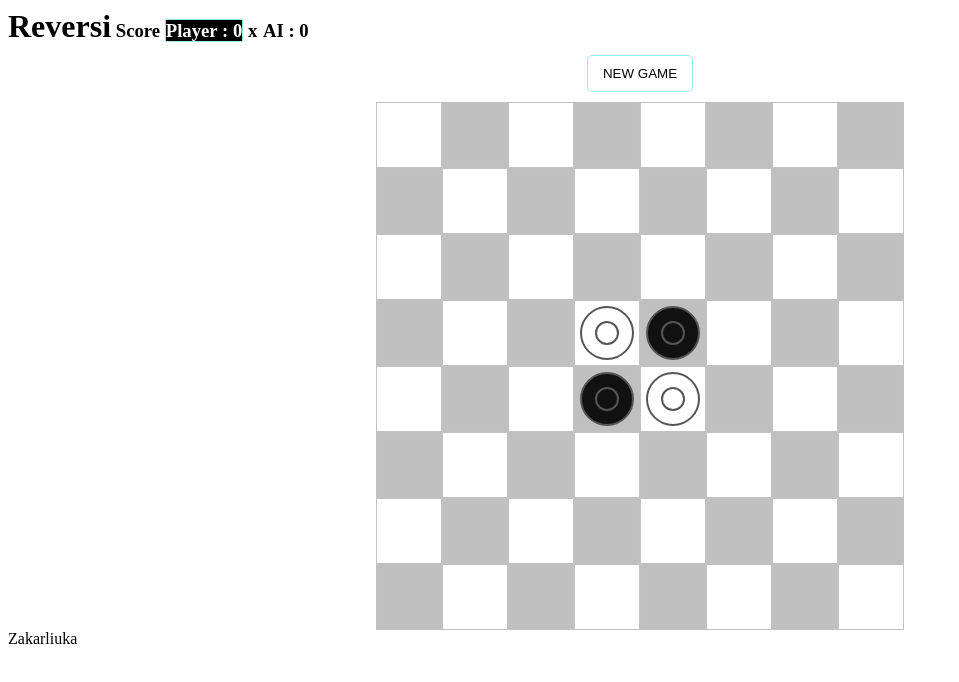
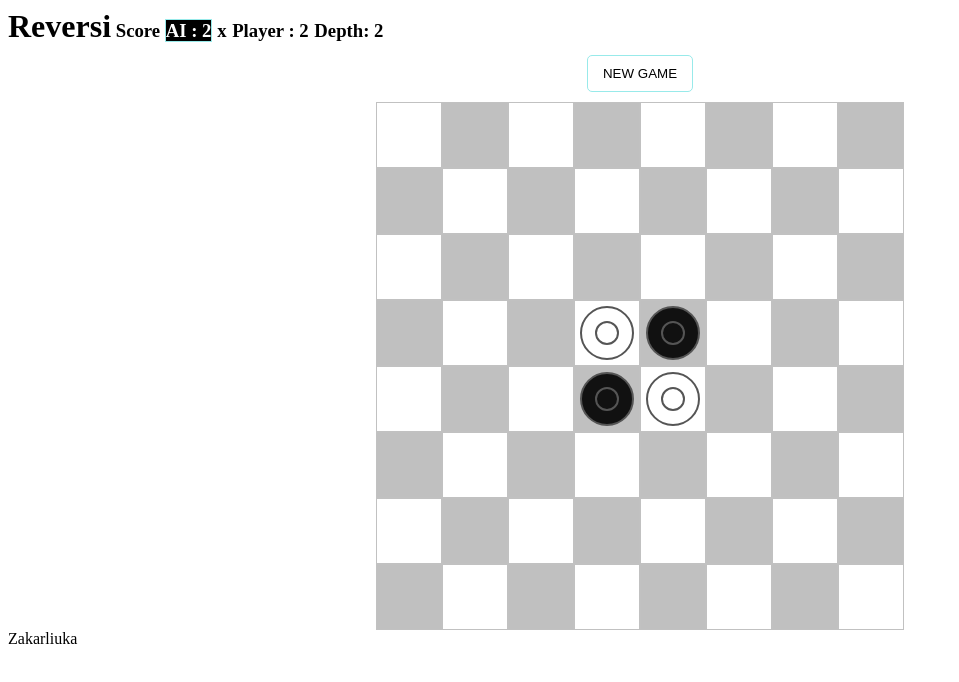
Before and after one commit to zakarliuka/reversi, an Angular app: page / in a window 1280 px wide. Both pictures are taken after a click on the button "START GAME". Shown: the top 682 px of the page, without its empty margins (0-959 px from the left). Built offline with nearby package versions, Linux system fonts and the light colour scheme.

Commit message:
added AI

```diff
--- a/src/app/app.component.html
+++ b/src/app/app.component.html
@@ -1,5 +1,5 @@
 <h1>Reversi</h1>
-<h3 *ngIf="!isGameOver">
+<h3 *ngIf="!isGameOver || score[0] + score[1] > 5">
   Score
   <span class="black" [ngClass]="{ active: cur === -1 }">
     {{ names[0] }} : {{ score[0] }}</span
@@ -8,6 +8,7 @@
   <span [ngClass]="{ active: cur === 1 }">
     {{ names[1] }} : {{ score[1] }}
   </span>
+  Depth: {{ depth }}
 </h3>
 
 <div class="winner" *ngIf="isGameOver && score[0] + score[1] > 5">
@@ -26,12 +27,16 @@
 <div class="initBlock">
   <h3 *ngIf="isGameOver">Select color:</h3>
 
-  <form [formGroup]="initPlayer" *ngIf="isGameOver">
+  <form *ngIf="isGameOver" [formGroup]="initPlayer" (ngSubmit)="startGame()">
     <input type="radio" formControlName="player" value="1" /> White
     <input type="radio" formControlName="player" value="-1" /> Black
+
+    <div class="newline">
+      Depth: <input type="number" formControlName="depth" />
+    </div>
+    <button type="submit">Start Game</button>
   </form>
 
-  <button *ngIf="isGameOver" (click)="startGame()">Start Game</button>
   <button *ngIf="!isGameOver" (click)="newGame()">New Game</button>
 </div>
 
--- a/src/app/app.component.ts
+++ b/src/app/app.component.ts
@@ -1,6 +1,12 @@
 import { Component, OnInit } from "@angular/core";
-import { FormControl, FormGroup } from "@angular/forms";
-import { isFieldValid, flipBoard, getScore, isGameOver } from "./logic";
+import { FormControl, FormGroup, Validators } from "@angular/forms";
+import {
+  isFieldValid,
+  flipBoard,
+  getScore,
+  isGameOver,
+  bestMove
+} from "./logic";
 
 export interface Point {
   x: number;
@@ -14,7 +20,9 @@ export interface Point {
 })
 export class AppComponent implements OnInit {
   player = -1;
-  ai = 1;
+  ai: -1 | 1 = 1;
+
+  depth: number = 2;
 
   cur: -1 | 1 = -1;
 
@@ -25,7 +33,8 @@ export class AppComponent implements OnInit {
   isGameOver = true;
 
   initPlayer = new FormGroup({
-    player: new FormControl(-1)
+    player: new FormControl(),
+    depth: new FormControl(2)
   });
 
   ngOnInit(): void {
@@ -44,15 +53,19 @@ export class AppComponent implements OnInit {
       [0, 0, 0, 0, 0, 0, 0, 0]
     ];
     this.cur = -1;
-    this.score = [0, 0];
+    this.score = [2, 2];
   }
 
   startGame() {
     this.player = +this.initPlayer.value["player"];
-    this.ai = this.player * -1;
+    this.ai = (this.player * -1) as -1 | 1;
     this.isGameOver = !this.isGameOver;
+    this.depth = Math.max(+this.initPlayer.value["depth"], 2);
     this.initPlayer.reset();
     this.initGame();
+
+    console.log(this.depth);
+    this.aiMove();
   }
 
   newGame() {
@@ -61,6 +74,21 @@ export class AppComponent implements OnInit {
     this.ai = -1;
   }
 
+  aiMove(): void {
+    if (this.cur === this.ai) {
+      let ai_pos: Point = bestMove(this.ai, this.depth, this.board);
+
+      if (ai_pos) {
+        this.board[ai_pos.x][ai_pos.y] = this.ai;
+        this.board = flipBoard(this.cur, ai_pos.x, ai_pos.y, this.board);
+
+        this.score = getScore(this.board);
+        this.cur = (this.cur * -1) as -1 | 1;
+      } else {
+        this.isGameOver = !this.isGameOver;
+      }
+    }
+  }
   onClickCell(pos: Point) {
     if (isFieldValid(this.cur, this.board, pos) && !this.isGameOver) {
       this.board[pos.x][pos.y] = this.cur;
@@ -73,6 +101,8 @@ export class AppComponent implements OnInit {
     }
 
     this.isGameOver = isGameOver(this.cur, this.board);
+    this.aiMove();
+    this.isGameOver = isGameOver(this.cur, this.board);
   }
 
   get names(): [string, string] {
--- a/src/app/logic.ts
+++ b/src/app/logic.ts
@@ -164,6 +164,88 @@ export function getScore(board: number[][]): [number, number] {
   return [black, white];
 }
 
+function minimax(
+  who: -1 | 1,
+  depth: number,
+  isMaximazing: boolean,
+  board: number[][]
+) {
+  let currentScore: [number, number] = getScore(board);
+  if (depth === 0 || isGameOver(who, board)) {
+    return currentScore[who === -1 ? 0 : 1];
+  }
+
+  let bestScore: number;
+  if (isMaximazing) {
+    bestScore = -Infinity;
+    const validMoves: number[][] = calcValidMoves(who, board);
+
+    for (let i = 0; i < 8; i++) {
+      for (let j = 0; j < 8; j++) {
+        //Is the spot available?
+        if (validMoves[i][j] !== 0) {
+          let newboard = board.map(arr => arr.slice());
+
+          newboard[i][j] = who;
+          newboard = flipBoard(who, i, j, newboard);
+
+          let score = minimax(who, depth - 1, false, newboard);
+
+          bestScore = Math.max(score, bestScore);
+        }
+      }
+    }
+    return bestScore;
+  } else {
+    bestScore = Infinity;
+    const validMoves: number[][] = calcValidMoves((who * -1) as -1 | 1, board);
+
+    for (let i = 0; i < 8; i++) {
+      for (let j = 0; j < 8; j++) {
+        //Is the spot available?
+        if (validMoves[i][j] !== 0) {
+          let newboard = board.map(arr => arr.slice());
+
+          newboard[i][j] = -who;
+          newboard = flipBoard(-who as -1 | 1, i, j, newboard);
+
+          let score = minimax(who, depth - 1, true, board);
+
+          bestScore = Math.min(score, bestScore);
+        }
+      }
+    }
+  }
+  return bestScore;
+}
+
+export function bestMove(who: -1 | 1, depth: number, board: number[][]): Point {
+  let bestScore = -Infinity;
+  let bestMove: Point;
+
+  let validMoves: number[][] = calcValidMoves(who, board);
+  for (let i = 0; i < 8; i++) {
+    for (let j = 0; j < 8; j++) {
+      //Is the spot available?
+      if (validMoves[i][j] !== 0) {
+        let newboard = board.map(arr => arr.slice());
+
+        newboard[i][j] = who;
+        newboard = flipBoard(who, i, j, newboard);
+
+        let score = minimax(who, depth, false, newboard);
+
+        if (score > bestScore) {
+          score = bestScore;
+          bestMove = { x: i, y: j };
+        }
+      }
+    }
+  }
+
+  return bestMove;
+}
+
 export function isGameOver(who: -1 | 1, board: number[][]): boolean {
   let count = 0;
 
--- a/src/index.html
+++ b/src/index.html
@@ -1,13 +1,13 @@
-<!doctype html>
+<!DOCTYPE html>
 <html lang="en">
-<head>
-  <meta charset="utf-8">
-  <title>Othello</title>
-  <base href="/">
-  <meta name="viewport" content="width=device-width, initial-scale=1">
-  <link rel="icon" type="image/x-icon" href="favicon.ico">
-</head>
-<body>
-  <app-root></app-root>
-</body>
+  <head>
+    <meta charset="utf-8" />
+    <title>Reversi</title>
+    <base href="/" />
+    <meta name="viewport" content="width=device-width, initial-scale=1" />
+    <link rel="icon" type="image/x-icon" href="favicon.ico" />
+  </head>
+  <body>
+    <app-root></app-root>
+  </body>
 </html>
```
Also changed, not shown: firebase.json (added), 1 other file (tests, documents, lock files or other folders).
